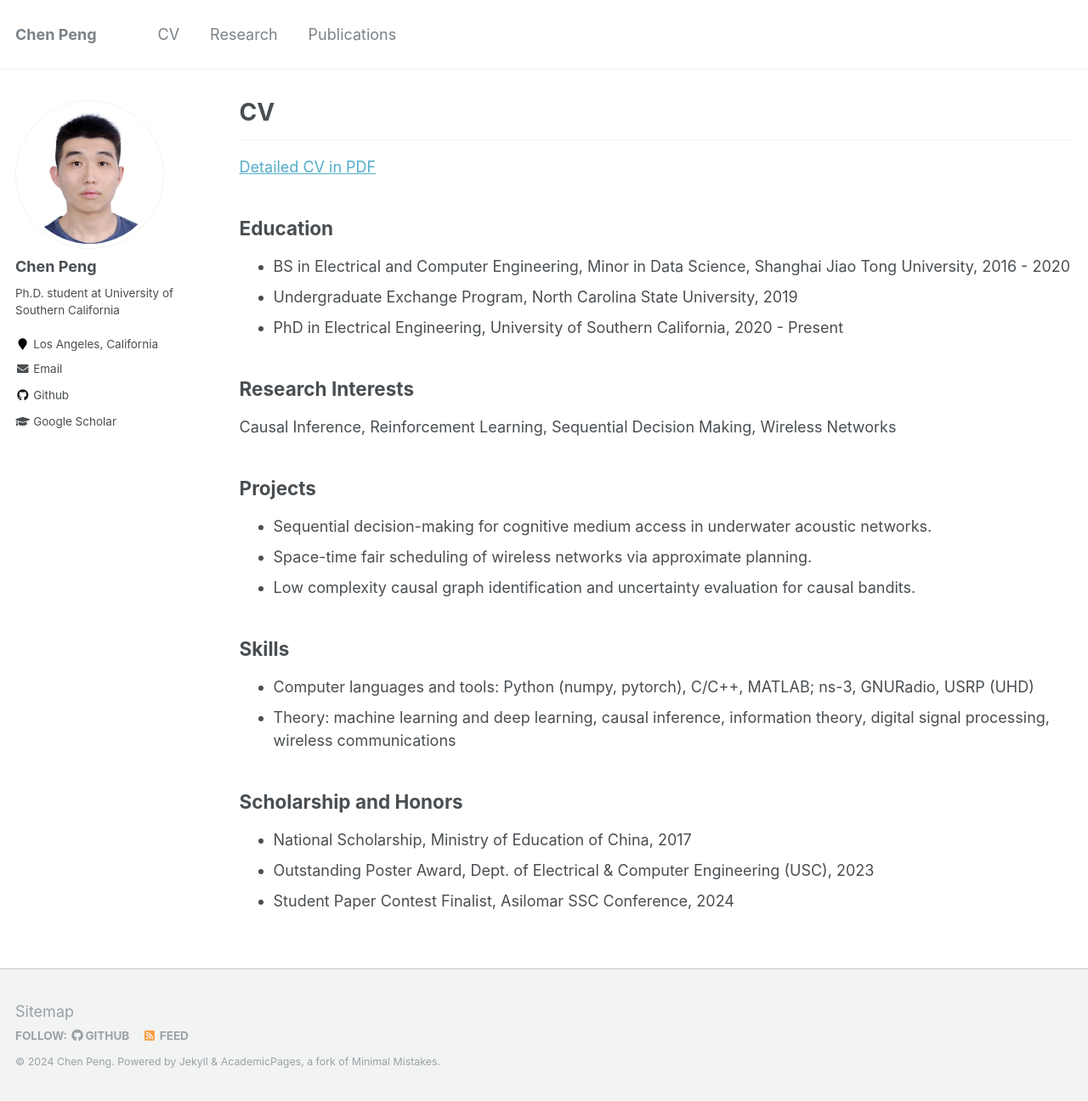
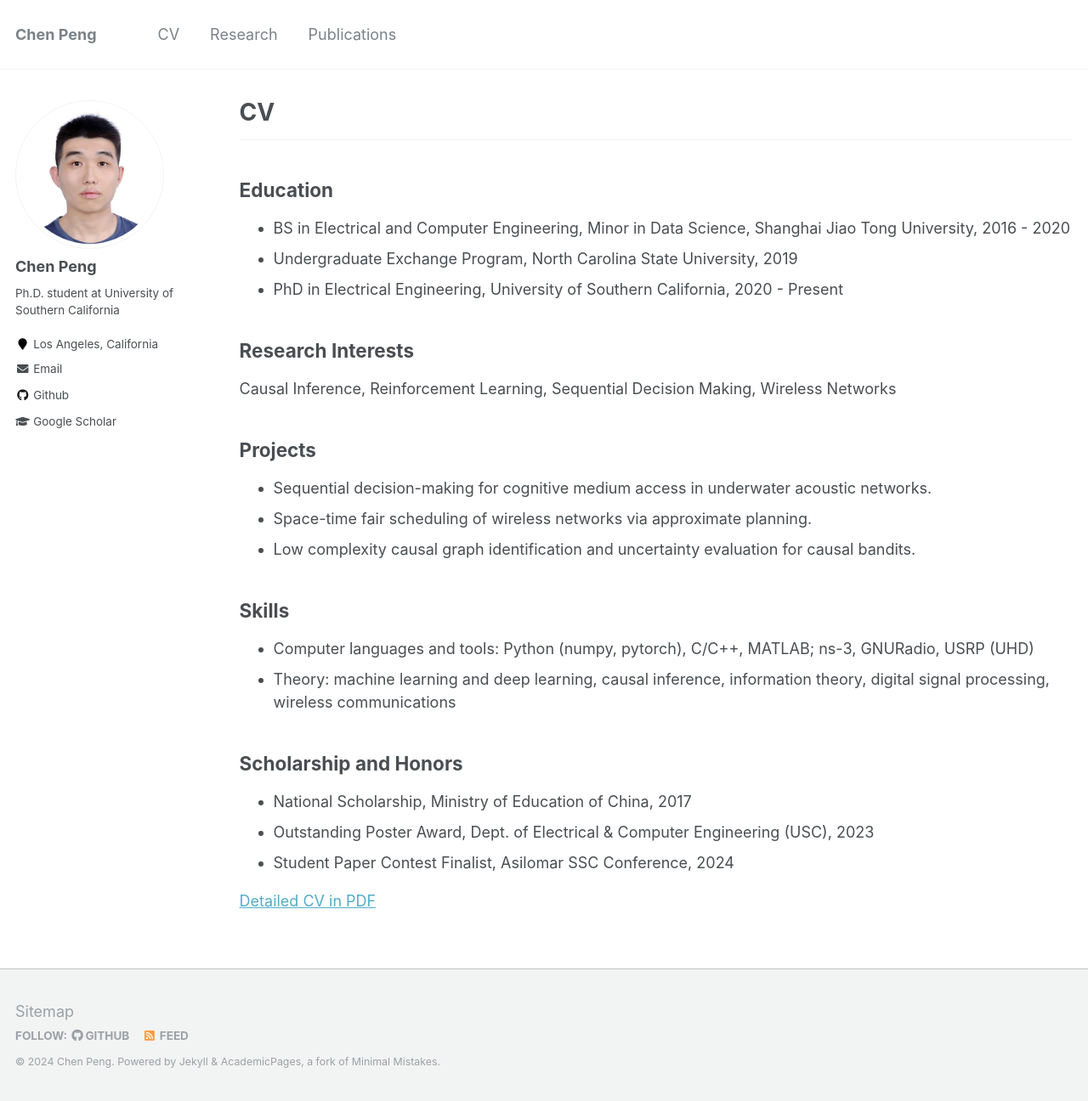
Before and after one commit to CalixPeng/CalixPeng.github.io, a Jekyll site: the page built from _pages/cv.md, in a window 1280 px wide and 1296 px high. Shown: the whole window at 85% size. Built offline with Jekyll 4.4.1, drawn with Linux system fonts in a browser that asks for light colours; part of the change alters nothing that is shown.

Commit message:
Update cv.md

```diff
--- a/_pages/cv.md
+++ b/_pages/cv.md
@@ -10,8 +10,6 @@ redirect_from:
 {% include base_path %}
 
 ---
-[Detailed CV in PDF](http://Chen-Peng-98.github.io/files/CV_Chen.pdf)
-
 ## Education
 * BS in Electrical and Computer Engineering, Minor in Data Science, Shanghai Jiao Tong University, 2016 - 2020
 * Undergraduate Exchange Program, North Carolina State University, 2019
@@ -33,6 +31,8 @@ Causal Inference, Reinforcement Learning, Sequential Decision Making, Wireless N
 * National Scholarship, Ministry of Education of China, 2017
 * Outstanding Poster Award, Dept. of Electrical & Computer Engineering (USC), 2023
 * Student Paper Contest Finalist, Asilomar SSC Conference, 2024
+
+[Detailed CV in PDF](http://Chen-Peng-98.github.io/files/CV_Chen.pdf)
 
 <!-- Work experience
 ======
```
